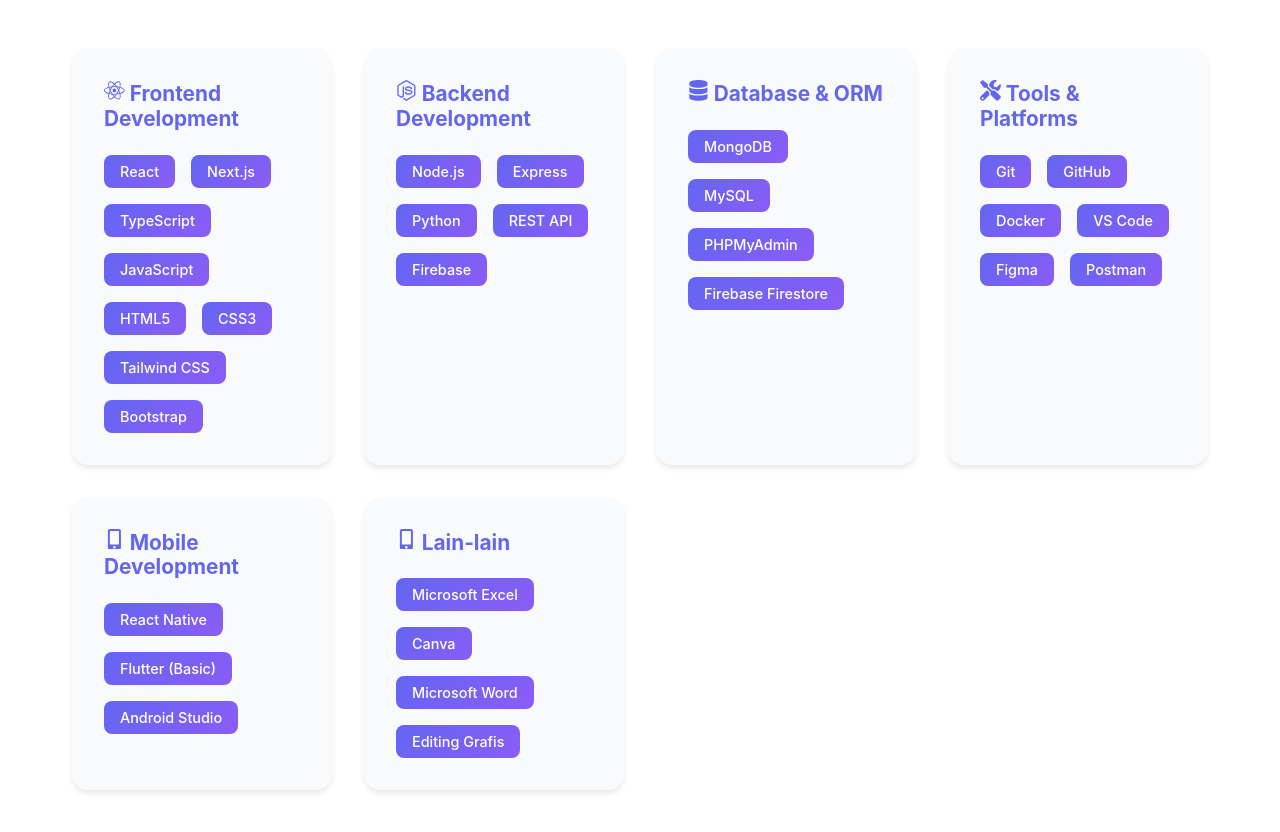
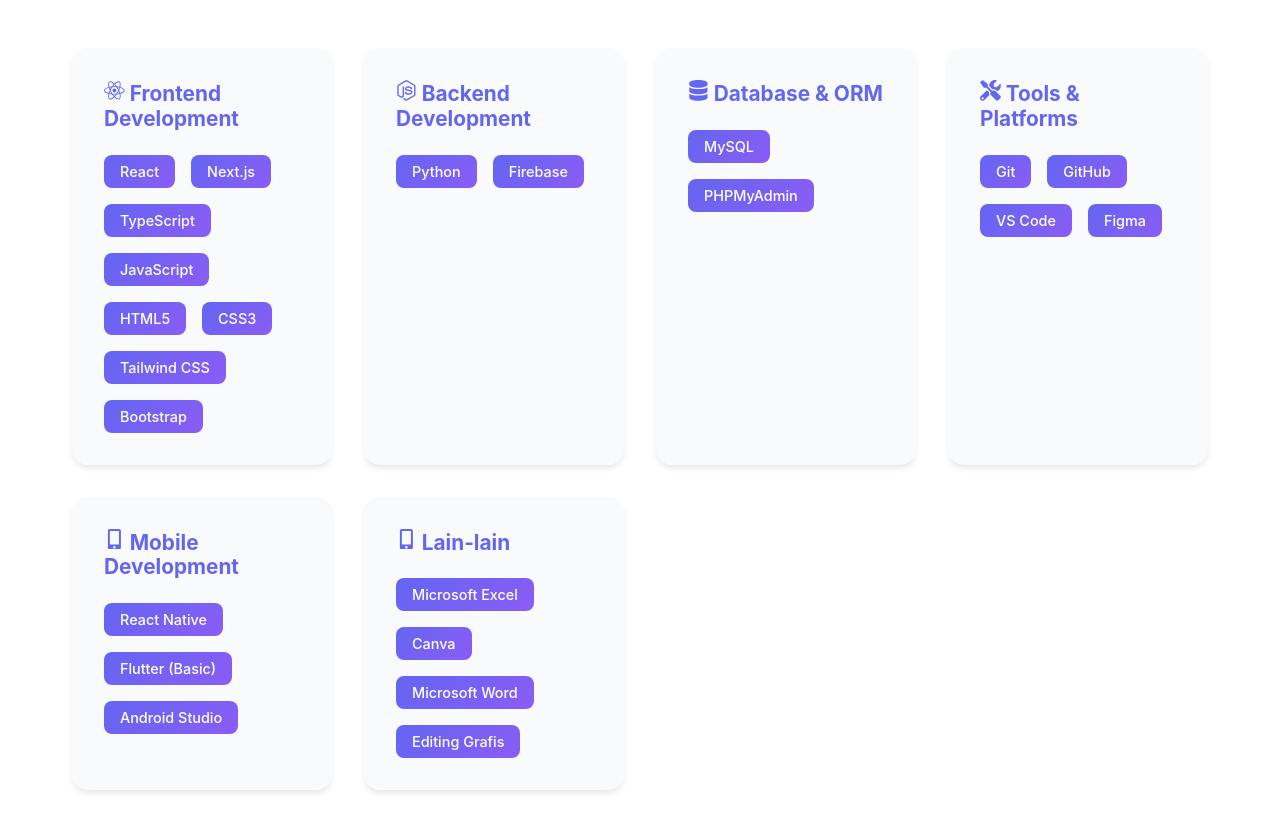
Before and after one commit to FadliRam07/portofolio, a React (Create React App) app: page / in a window 1280 px wide. Shown: the part 1980-2812 px from the top of the page. Built offline with nearby package versions, Linux system fonts and the light colour scheme.

Commit message:
perbaikan

```diff
--- a/src/components/Skills.jsx
+++ b/src/components/Skills.jsx
@@ -4,9 +4,9 @@
 function Skills() {
   const skills = {
     frontend: ['React', 'Next.js', 'TypeScript', 'JavaScript', 'HTML5', 'CSS3', 'Tailwind CSS', 'Bootstrap'],
-    backend: ['Node.js', 'Express', 'Python', 'REST API', 'Firebase'],
-    database: ['MongoDB', 'MySQL', 'PHPMyAdmin', 'Firebase Firestore'],
-    tools: ['Git', 'GitHub', 'Docker', 'VS Code', 'Figma', 'Postman'],
+    backend: [ 'Python', 'Firebase'],
+    database: [ 'MySQL', 'PHPMyAdmin',],
+    tools: ['Git', 'GitHub', 'VS Code', 'Figma',],
     mobile: ['React Native', 'Flutter (Basic)', 'Android Studio', ],
     lainnya: ['Microsoft Excel', 'Canva', 'Microsoft Word', 'Editing Grafis']
   };
```
